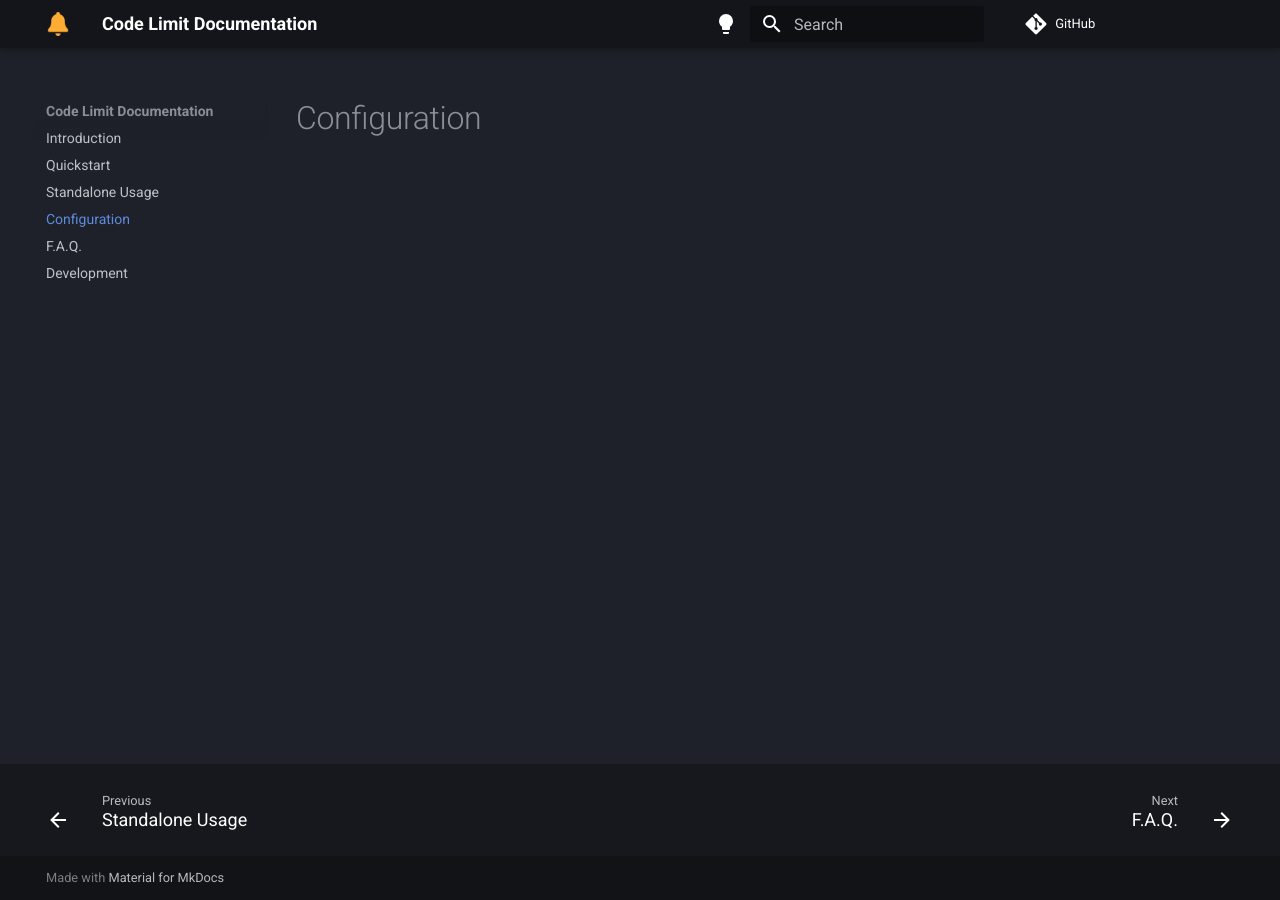
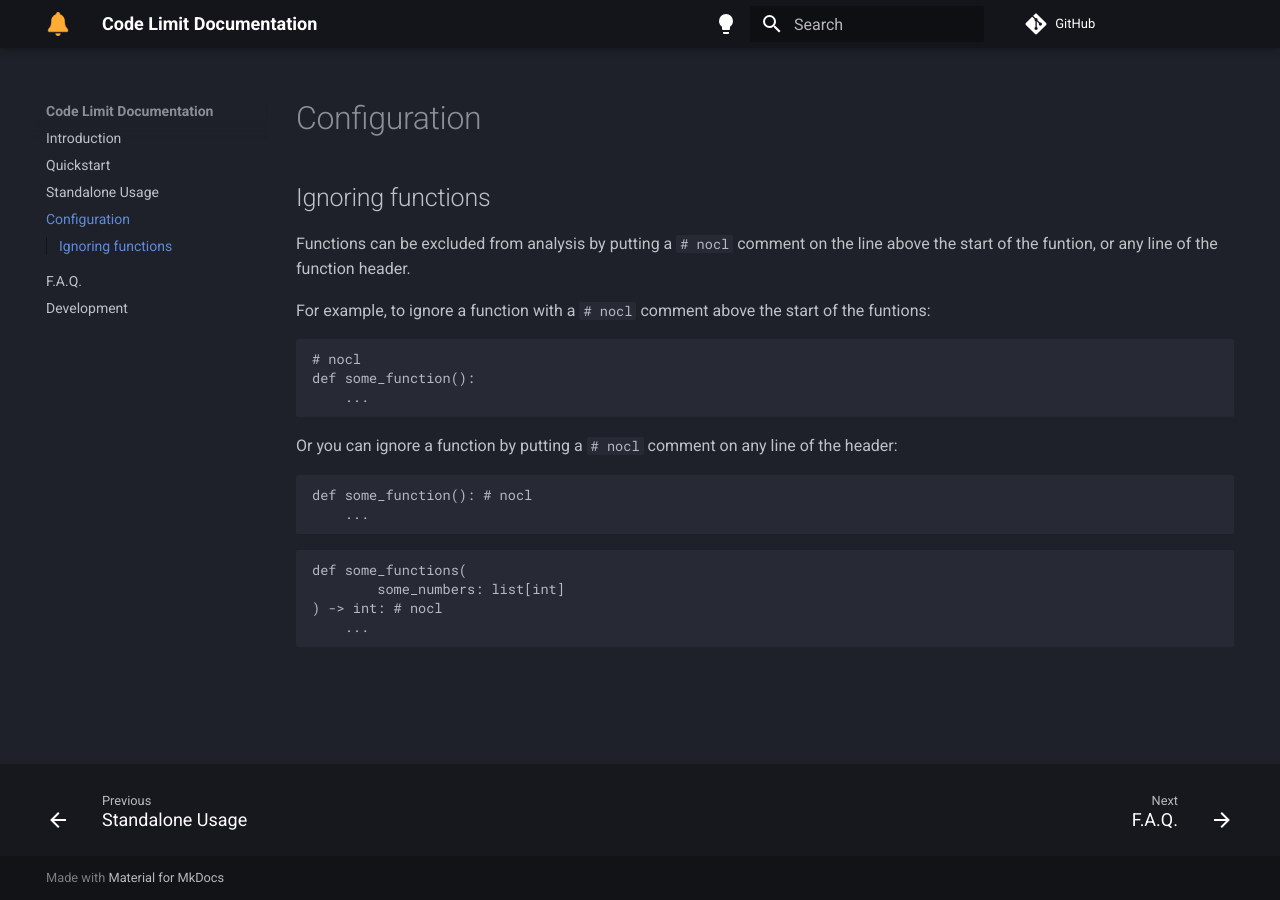
Before and after one commit to getcodelimit/codelimit, an MkDocs documentation site: the page built from docs/configuration.md, in a window 1280 px wide. Built offline with MkDocs 1.6.1 and Material for MkDocs 9.7.7, drawn with Linux system fonts in a browser that asks for light colours; comment, search, counter and statistics services are not loaded.

Commit message:
Finalizing

````diff
--- a/docs/configuration.md
+++ b/docs/configuration.md
@@ -1 +1,30 @@
 # Configuration
+
+## Ignoring functions
+
+Functions can be excluded from analysis by putting a `# nocl` comment on the
+line above the start of the funtion, or any line of the function header.
+
+For example, to ignore a function with a `# nocl` comment above the start of
+the funtions:
+
+```python
+# nocl
+def some_function():
+    ...
+```
+
+Or you can ignore a function by putting a `# nocl` comment on any line of the
+header:
+
+```python
+def some_function(): # nocl
+    ...
+```
+
+```python
+def some_functions(
+        some_numbers: list[int]
+) -> int: # nocl
+    ...
+```
````
Also changed, not shown: docs/index.md (+6 -6 lines).
